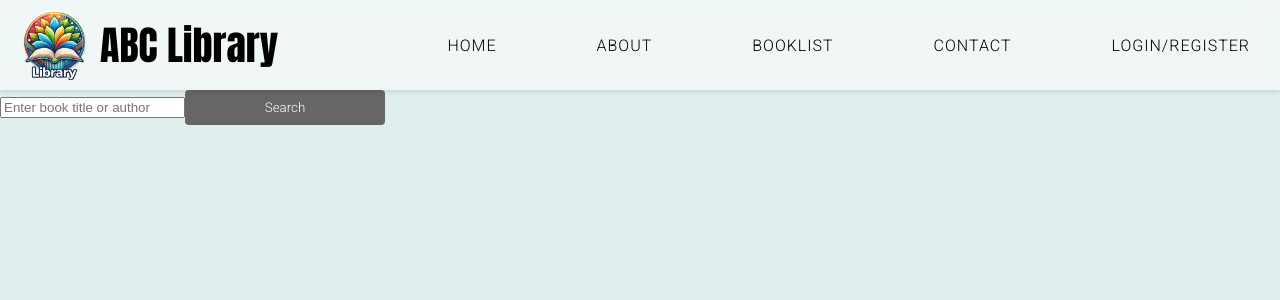
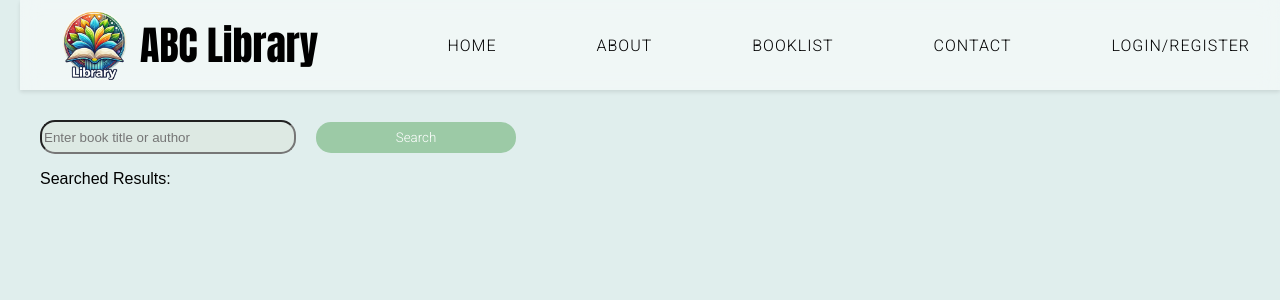
Before and after one commit to ZibingXin/comp229-group2, a React app: page /searchBooks in a window 1280 px wide. Shown: the top 300 px of the page. Built offline with nearby package versions, Linux system fonts and the light colour scheme.

Commit message:
Added styling for BookList, Search Bar and BookForm

```diff
--- a/package.json
+++ b/package.json
@@ -9,7 +9,7 @@
     "@testing-library/jest-dom": "^5.17.0",
     "@testing-library/react": "^13.4.0",
     "@testing-library/user-event": "^13.5.0",
-    "axios": "^1.7.7",
+    "axios": "^1.7.9",
     "babel-jest": "^27.4.2",
     "babel-loader": "^8.2.3",
     "babel-plugin-named-asset-import": "^0.3.8",
--- a/src/components/BookForm.js
+++ b/src/components/BookForm.js
@@ -7,7 +7,7 @@ const BookForm = ({
   handleAddOrEditBook,
   cancelEdit,
 }) => (
-  <div>
+  <div class="list">
     <h2>{selectedBook ? 'Edit Book' : 'Add Book'}</h2>
     <input
       type="text"
--- a/src/components/BookList.js
+++ b/src/components/BookList.js
@@ -3,6 +3,7 @@ import { reservationService } from '../services/apiService';
 import { jwtDecode } from 'jwt-decode';
 import mongoose from 'mongoose';
 import { Link } from 'react-router-dom'; // Import Link for navigation
+import "../style/BookList.css";
 
 const BookList = ({ books }) => {
   const [message, setMessage] = useState('');
@@ -41,12 +42,10 @@ const BookList = ({ books }) => {
 
   return (
     <div>
-
       <ul>
         {books.map((book) => (
-          <li key={book._id}>
+          <li class="book-details" key={book._id}>
             {/* Display book title and author */}
-            <p>{book.title} by {book.author}</p>
 
             {/* Display book cover image, if available */}
             {book.image && (
@@ -56,14 +55,18 @@ const BookList = ({ books }) => {
                 style={{ width: '100px', height: '150px', objectFit: 'cover' }}
               />
             )}
-
-            {/* Reserve button to call handleReserve function */}
-            <button onClick={() => handleReserve(book._id)}>Reserve</button>
-
-            {/* Details button to navigate to the dynamic detail page */}
-            <Link to={`/book/${book._id}`}>
+            <div class="book-info">
+              <p>{book.title}</p>
+              <p>{book.author}</p>
+              <p>{book.publisher}, {book.year_published}</p>
+              <p>{book.category}</p>
+              {/* Reserve button to call handleReserve function */}
+              <button onClick={() => handleReserve(book._id)}>Reserve</button>
+              {/* Details button to navigate to the dynamic detail page */}
+              <Link to={`/book/${book._id}`}>
               <button>Details</button>
-            </Link>
+              </Link>
+            </div>
           </li>
         ))}
       </ul>
--- a/src/components/BookList_admin.js
+++ b/src/components/BookList_admin.js
@@ -1,7 +1,7 @@
 import React from 'react';
 
 const BookList = ({ books, handleSelectBook, handleDeleteBook }) => (
-  <div>
+  <div class="list">
     <h2>Book List</h2>
     <ul>
       {books.map((book) => (
--- a/src/components/SearchBooks.js
+++ b/src/components/SearchBooks.js
@@ -3,6 +3,7 @@ import { bookService, reservationService } from '../services/apiService';
 import { Link, useLocation, useNavigate } from 'react-router-dom';
 import { jwtDecode } from 'jwt-decode';
 import mongoose from 'mongoose';
+import "../style/BookList.css";
 
 const SearchBooks = () => {
   const [query, setQuery] = useState('');
@@ -19,11 +20,11 @@ const SearchBooks = () => {
     }
 
     // 检测页面刷新并跳转
-    if (window.performance) {
-      if (performance.navigation.type === 1) { // Detect page refresh
-        navigate('/bookList');
-      }
-    }
+    // if (window.performance) {
+    //   if (performance.navigation.type === 1) { // Detect page refresh
+    //     navigate('/bookList');
+    //   }
+    // }
   }, [location.state, navigate]);
 
   const handleSearch = async (searchQuery) => {
@@ -62,7 +63,7 @@ const SearchBooks = () => {
   };
 
   return (
-    <div>
+    <div class="list">
       <input
         type="text"
         placeholder="Enter book title or author"
@@ -70,10 +71,10 @@ const SearchBooks = () => {
         onChange={(e) => setQuery(e.target.value)}
       />
       <button onClick={() => handleSearch()}>Search</button>
+      <p>Searched Results:</p>
       <ul>
         {books.map((book) => (
-          <li key={book._id}>
-            <p>{book.title} by {book.author}</p>
+          <li class="book-details" key={book._id}>
             {book.image && (
               <img
                 src={book.image}
@@ -81,10 +82,18 @@ const SearchBooks = () => {
                 style={{ width: '100px', height: '150px', objectFit: 'cover' }}
               />
             )}
-            <button onClick={() => handleReserve(book._id)}>Reserve</button>
-            <Link to={`/book/${book._id}`}>
+            <div class="book-info">
+              <p>{book.title}</p>
+              <p>{book.author}</p>
+              <p>{book.publisher}, {book.year_published}</p>
+              <p>{book.category}</p>
+              {/* Reserve button to call handleReserve function */}
+              <button onClick={() => handleReserve(book._id)}>Reserve</button>
+              {/* Details button to navigate to the dynamic detail page */}
+              <Link to={`/book/${book._id}`}>
               <button>Details</button>
-            </Link>
+              </Link>
+            </div>
           </li>
         ))}
       </ul>
--- a/src/pages/Booklist.js
+++ b/src/pages/Booklist.js
@@ -3,6 +3,7 @@ import SearchBooks from '../components/SearchBooks';
 import BookList from '../components/BookList';
 import SearchBar from '../components/SearchBar';
 import { bookService } from '../services/apiService';
+import "../style/BookList.css";
 
 const Booklist = () => {
     const [books, setBooks] = useState([]);
@@ -24,8 +25,8 @@ const Booklist = () => {
     }, []);
 
     return (
-      <div>
-        <SearchBar />
+      <div class="list">
+        <SearchBar/>
         {loading ? (
           <p>Loading books...</p>
         ) : (
--- /dev/null
+++ b/src/style/BookList.css
@@ -0,0 +1,67 @@
+img {
+  border-radius: 8px;
+}
+
+.book-details {
+  display: flex;
+  gap: 5px;
+  background-color: #f9f9f9;
+  padding: 5px;
+  border-radius: 10px;
+  box-shadow: 0 4px 10px rgba(0, 0, 0, 0.1);
+}
+
+.book-info {
+  flex-grow: 1;
+}
+
+.book-info h1 {
+  margin-bottom: 10px;
+  font-size: 1.8rem;
+}
+
+.book-info p {
+  margin: 5px 0;
+  line-height: 1.6;
+}
+
+ul {
+  list-style-type: none;
+  padding: 0;
+  display: flex;
+  flex-wrap: wrap;
+  gap: 10px;
+
+}
+
+li {
+  padding: 5px;
+  border: 1px solid #ccc;
+  width: 600px;
+}
+
+button {
+  padding: 8px 12px;
+  background-color: #9ccaa6;
+  border: none;
+  border-radius: 15px;
+  cursor: pointer;
+  margin-right: 10px;
+}
+
+div {
+  margin-left: 20px;
+}
+
+li.book-details{
+  background-color: #dde9e3;
+}
+
+.list input{
+  border-radius: 15px;
+  margin-right: 20px;
+  margin-top: 30px;
+  width: 20%;
+  height: 28px;
+  background-color: #dde9e3;
+}
```
Also changed, not shown: 1 other file (tests, documents, lock files or other folders).
